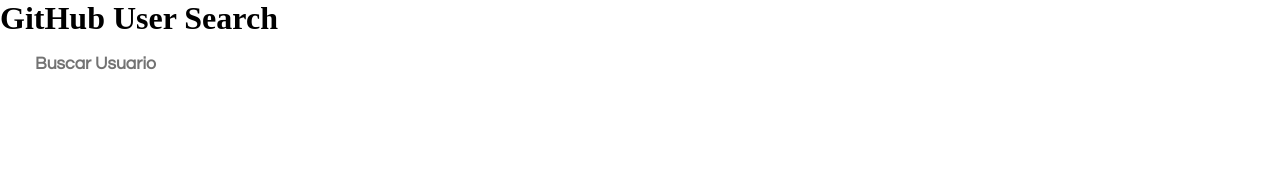
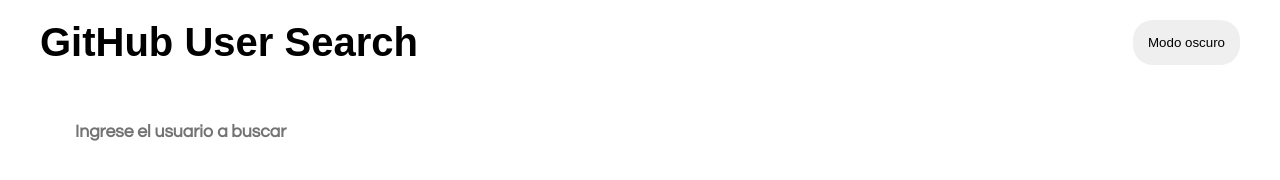
Before and after one commit to Luismonsalver/githubsearch, a plain HTML site: page buscador/index.html in a window 1280 px wide. Drawn offline with Linux system fonts and the light colour scheme.

Commit message:
Cambios en el html

```diff
--- a/buscador/index.html
+++ b/buscador/index.html
@@ -11,14 +11,22 @@
     <link rel="stylesheet" href="styles.css">
 </head>
 <body>
+    <main>
+        <header>
+            <h1>GitHub User Search</h1>
 
-    <h1>GitHub User Search</h1>
+            <button id="darkModeButton">
+                <span id="darkModeButtonLabel">Modo oscuro</span>
+            </button>
+        </header>
+        <section class="principal">
 
-    <input type="text" placeholder="Buscar Usuario" id="search">
+            <input type="text" placeholder="Ingrese el usuario a buscar" id="search">
 
-    <ul id="users"></ul>
+            <div id="users"></div>
 
-
-    <script src="script.js"></script>
+        </section>
+    </main>
+    <script src="prueba.js"></script>
 </body>
 </html>
```
